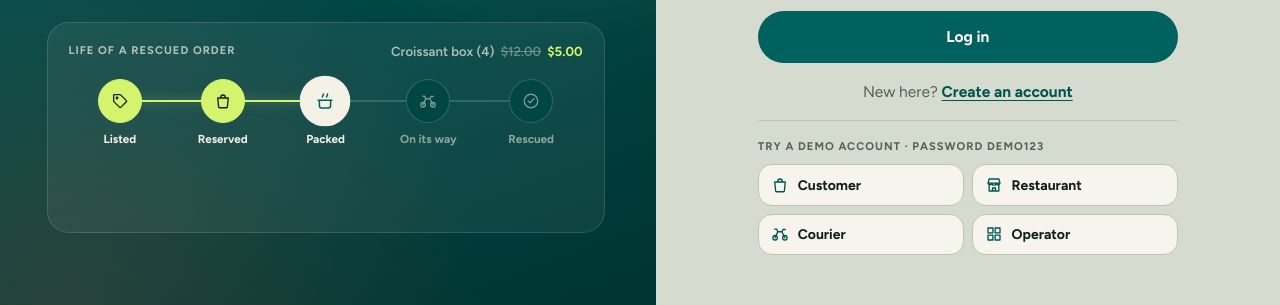
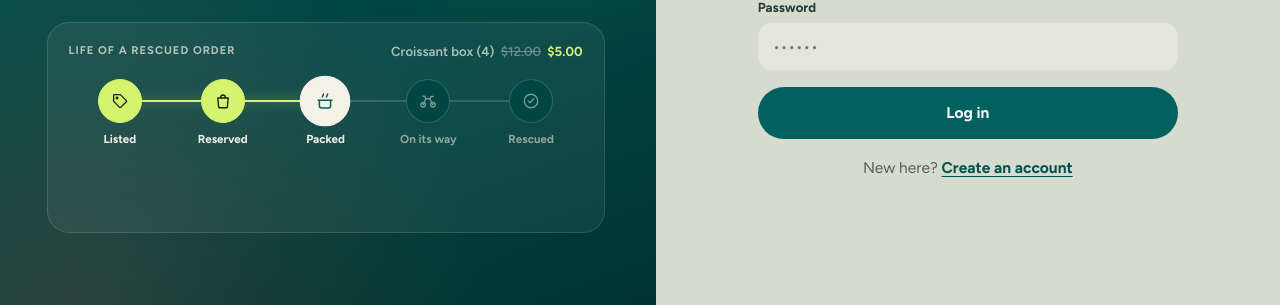
Before and after one commit to MonishKD/HelloWorldprint_HI, a React (Vite) app in the folder app/frontend/: page /login in a window 1280 px wide. Shown: the part 420-725 px from the top of the page. Built offline with nearby package versions, Linux system fonts and the light colour scheme; no server answers.

Commit message:
Remove the one-click demo account buttons from the login page

```diff
--- a/app/frontend/src/styles/auth.css
+++ b/app/frontend/src/styles/auth.css
@@ -72,26 +72,7 @@
 .auth-form { width: 100%; max-width: 420px; margin: auto; display: grid; gap: 1.1rem; padding-top: 1.5rem; }
 .auth-form h1 { margin-bottom: 0.35rem; }
 
-.demo { display: grid; gap: 0.6rem; border-top: 1px solid var(--line); padding-top: 1.1rem; }
-.demo-grid { display: grid; grid-template-columns: repeat(2, 1fr); gap: 0.5rem; }
-.demo-chip {
-  font: inherit;
-  font-weight: 650;
-  font-size: 0.9rem;
-  display: flex;
-  align-items: center;
-  gap: 0.55rem;
-  padding: 0.6rem 0.8rem;
-  border-radius: 14px;
-  border: 1.5px solid var(--line);
-  background: var(--surface);
-  color: var(--ink);
-  cursor: pointer;
-  transition: border-color 0.15s, transform 0.15s;
-}
-.demo-chip:hover { border-color: var(--line-strong); transform: translateY(-1px); }
-.demo-chip .icon, .role-icon { color: var(--brand-text); }
-.demo-chip.selected { border-color: var(--brand); background: var(--brand-soft); }
+.role-icon { color: var(--brand-text); }
 
 .role-picker { border: 0; padding: 0; margin: 0; display: grid; grid-template-columns: repeat(3, 1fr); gap: 0.6rem; }
 .role-picker legend { margin-bottom: 0.5rem; }
--- a/app/frontend/src/ui/reg/LoginPage.tsx
+++ b/app/frontend/src/ui/reg/LoginPage.tsx
@@ -2,17 +2,8 @@ import { useState, type FormEvent } from 'react';
 import { Link, Navigate } from 'react-router-dom';
 import { dashboardPath, useSession } from '../../session';
 import { errorMessage, send } from '../dashboard/dashboardApi';
-import { Icon, type IconName } from '../icons';
 import AuthShell from './AuthShell';
 import { login } from './regApi';
-
-// Quick-fill buttons for the seeded demo accounts (see README).
-const DEMO_ACCOUNTS: { label: string; icon: IconName; email: string }[] = [
-  { label: 'Customer', icon: 'bag', email: 'alice@demo.com' },
-  { label: 'Restaurant', icon: 'store', email: 'greenleaf@demo.com' },
-  { label: 'Courier', icon: 'bike', email: 'courier@demo.com' },
-  { label: 'Operator', icon: 'grid', email: 'operator@demo.com' },
-];
 
 export default function LoginPage() {
   const { user, notice, setUser } = useSession();
@@ -70,26 +61,6 @@ export default function LoginPage() {
         <p className="muted center">
           New here? <Link to="/register">Create an account</Link>
         </p>
-
-        <div className="demo">
-          <span className="eyebrow">Try a demo account · password demo123</span>
-          <div className="demo-grid">
-            {DEMO_ACCOUNTS.map((a) => (
-              <button
-                key={a.email}
-                type="button"
-                className={`demo-chip ${email === a.email ? 'selected' : ''}`}
-                onClick={() => {
-                  setEmail(a.email);
-                  setPassword('demo123');
-                }}
-              >
-                <Icon name={a.icon} />
-                {a.label}
-              </button>
-            ))}
-          </div>
-        </div>
       </form>
     </AuthShell>
   );
```
Also changed, not shown: 1 other file (tests, documents, lock files or other folders).
